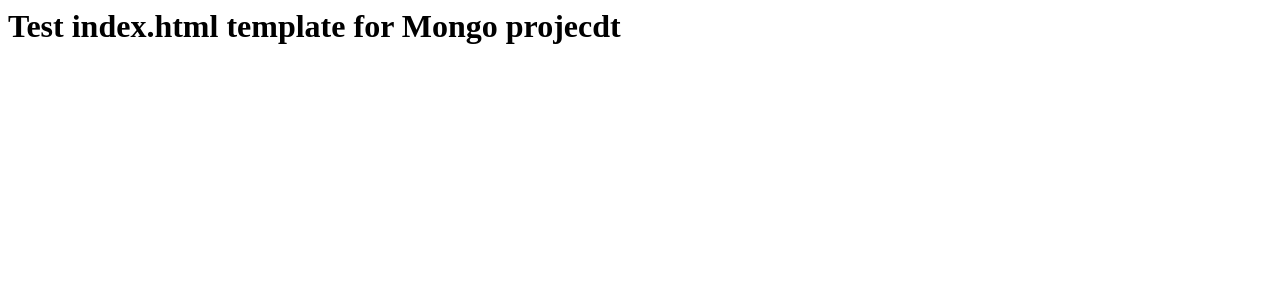
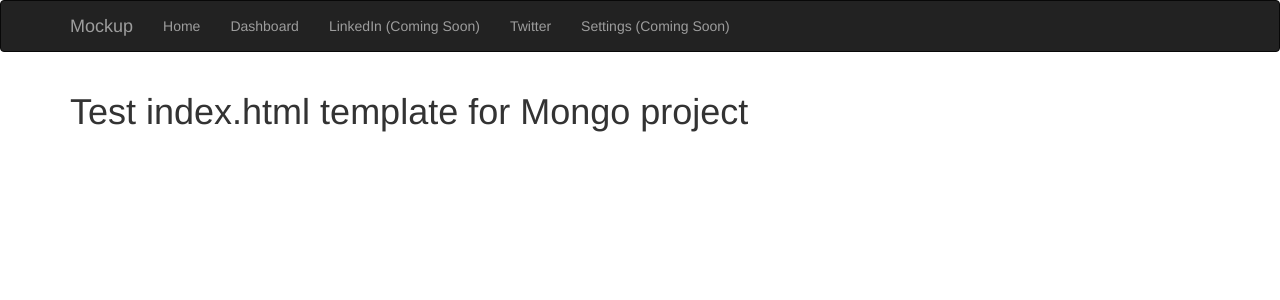
Before and after one commit to murphsp1/WebDevelopmentWithFlask, a Flask app: page / in a window 1280 px wide. Shown: the top 300 px of the page. Run offline with Flask 2, Linux system fonts and the light colour scheme; some libraries are stand-ins or nearby versions.

Commit message:
updated templates

```diff
--- a/mongo/mongo.py
+++ b/mongo/mongo.py
@@ -1,17 +1,23 @@
 from flask import Flask, render_template
 #from flask.ext.pymongo import PyMongo
 from flask.ext.bootstrap import Bootstrap
+from flask.ext.sqlalchemy import SQLAlchemy
+
 import pymongo
-
 
 #still don't understand this yet
 app = Flask(__name__)
+app.config['SQLALCHEMY_DATABASE_URI'] = 'sqlite:////tmp/test.db'
+
+db = SQLAlchemy(app)
 
 #Bootstrap
 bootstrap = Bootstrap(app)
 
 #MongoDB
-'''
+''' Flask-PyMongo threw unusual errors, we
+will see what this means later on
+
 app.config['MONGO_URI'] = 'mongodb://127.0.0.1'
 #app.config['MONGO_PORT'] = '27017'
 app.config['MONGO_DBNAME'] = 'test'
@@ -19,6 +25,7 @@ app.config['MONGO_DBNAME'] = 'test'
 #app.config['MONGO_PASSWORD'] = ''
 mongo = PyMongo(app)
 '''
+
 host_string = "mongodb://localhost"
 port = 27017
 client = pymongo.MongoClient(host_string, port)
@@ -28,16 +35,50 @@ tweets_collection = db['tweets_test']
 usernames_collection = db['usernames_test']
 
 
-
 #adding a route so it does something
 @app.route('/')
 def index():
 	return render_template('index.html')
 
-@app.route('/user/<username>')
-def user_profile(username):
-	user = usernames_collection.find_one({'screen_name':username})
-	return render_template('user.html', user = user)
+
+@app.route('/login')
+def login():
+	return render_template('login.html')
+
+
+@app.route('/settings')
+def settings():
+	return render_template('settings.html')
+
+
+@app.route('/dashboard')
+def dashboard():
+	return render_template('dashboard.html')
+
+
+@app.route('/twitter/all_users')
+def all_users():
+	#this function will list all the users for a company
+	return render_template('all_users.html')
+
+
+@app.route('/twitter/user_profile/<screen_name>')
+def user_profile(screen_name):
+	user_profile = usernames_collection.find_one({'screen_name':screen_name})
+	return render_template('user_profile.html', user_profile = user_profile, screen_name = screen_name)
+
+
+@app.route('/twitter/tweets/<screen_name>')
+def user_tweets(screen_name):
+	tweets = tweets_collection.find({'user.id':16729151})
+
+	#PyMongo returns a cursor which must be iterated over
+	tweets_for_template = []
+	for t in tweets:
+		tweets_for_template.append(t)
+
+	return render_template('tweets.html', tweets = tweets_for_template, screen_name = screen_name)
+
 
 
 if __name__ == ('__main__'):
--- /dev/null
+++ b/mongo/templates/base.html
@@ -0,0 +1,34 @@
+{% extends "bootstrap/base.html" %}
+
+{% block title %} Mockup {% endblock %}
+
+{% block navbar %}
+<div class="navbar navbar-inverse" role="navigation" >
+	<div class="container" >
+		<div class="navbar-header" >
+			<button type="button" class="navbar-toggle" data-toggle="collapse" data-target=".navbar-collapse" >
+			<span class="sr-only" > Toggle navigation </span >
+			<span class="icon-bar" > </span >
+			<span class="icon-bar" > </span > <span class="icon-bar" > </span > </button >
+			<a class="navbar-brand" href="/" > Mockup </a >
+		</div>
+		<div class="navbar-collapse collapse" >
+			<ul class="nav navbar-nav" >
+				<li> <a href="/" > Home </a > </li >
+				<li> <a href="{{ url_for('dashboard') }}" > Dashboard </a > </li >
+
+				<li> <a href="/" > LinkedIn (Coming Soon) </a > </li >
+				<li> <a href="/" > Twitter </a > </li >
+				<li> <a href="/" > Settings (Coming Soon) </a > </li >
+			</ul >
+		</div >
+	</div >
+</div >
+{% endblock %}
+
+
+{% block content %}
+<div class="container" >
+	{% block page_content %}{% endblock %}
+</div >
+{% endblock %}
--- /dev/null
+++ b/mongo/templates/dashboard.html
@@ -0,0 +1,6 @@
+{% extends "base.html" %}
+
+
+{% block page_content %}
+
+{% endblock %}
--- a/mongo/templates/index.html
+++ b/mongo/templates/index.html
@@ -1,8 +1,6 @@
-<html>
-<head>
-</head>
-<body>
-	<h1>Test index.html template for Mongo projecdt</h1>
-</body>
+{% extends "base.html" %}
 
-</html>
+
+{% block page_content %}
+	<h1>Test index.html template for Mongo project</h1>
+{% endblock %}
--- /dev/null
+++ b/mongo/templates/login.html
@@ -0,0 +1,5 @@
+{% extends "base.html" %}
+
+{% block page_content %}
+
+{% endblock %}
--- /dev/null
+++ b/mongo/templates/settings.html
@@ -0,0 +1,6 @@
+{% extends "base.html" %}
+
+
+{% block page_content %}
+
+{% endblock %}
```
Also changed, not shown: mongo/templates/tweets.html (added, +15 -0 lines), mongo/templates/user_profile.html (added, +8 -0 lines).
